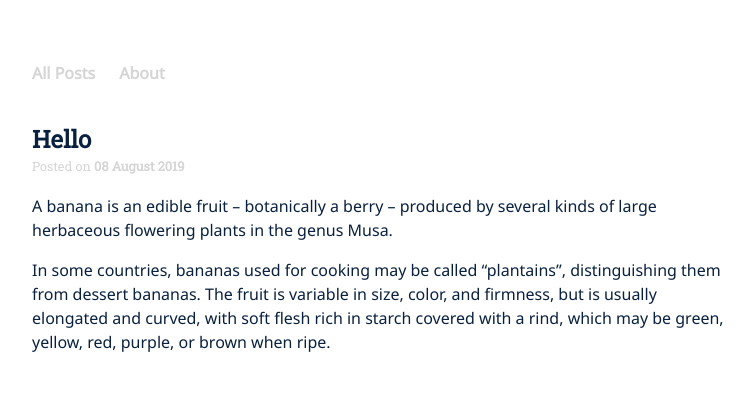
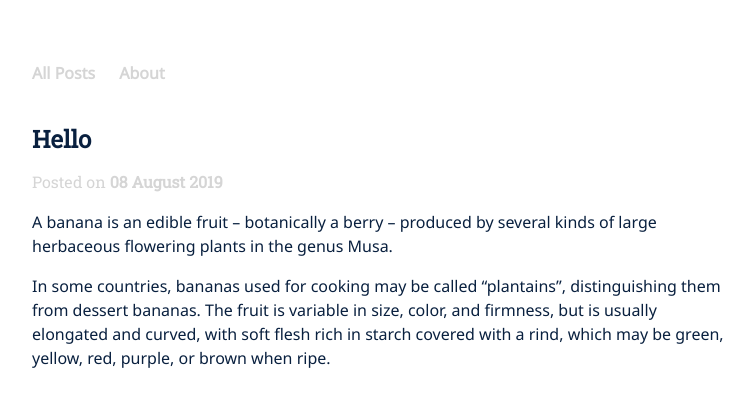
Before and after one commit to xfltrt/xfltrt.github.io, a Jekyll site: the page built from _posts/2019-08-08-hello.md, in a window 1280 px wide. Shown: the top 407 px of the page, without its empty margins (258-1011 px from the left). Built offline with Jekyll 4.4.1, drawn with Linux system fonts in a browser that asks for light colours.

Commit message:
Update main.scss

```diff
--- a/_sass/main.scss
+++ b/_sass/main.scss
@@ -63,6 +63,4 @@ a {
 .details {
   color: var(--colour-gray);
   font-family: var(--font-secondary);
-  font-size: 0.8rem;
-  margin-top: 0;
 }
```
